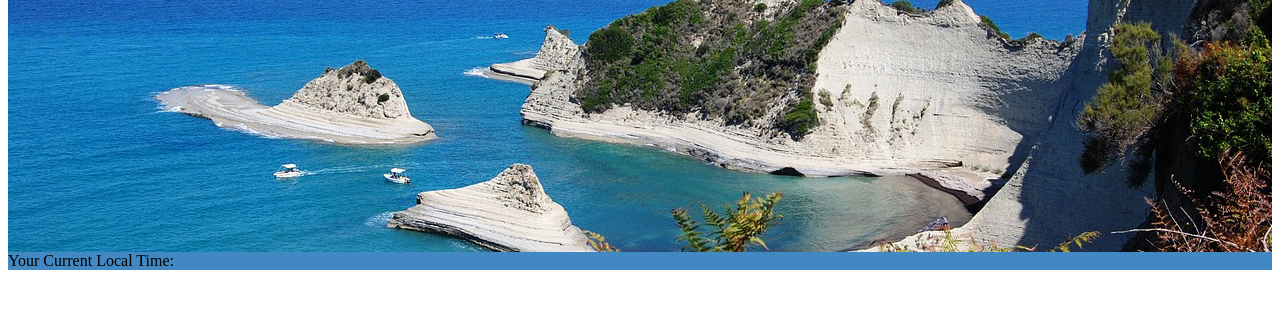
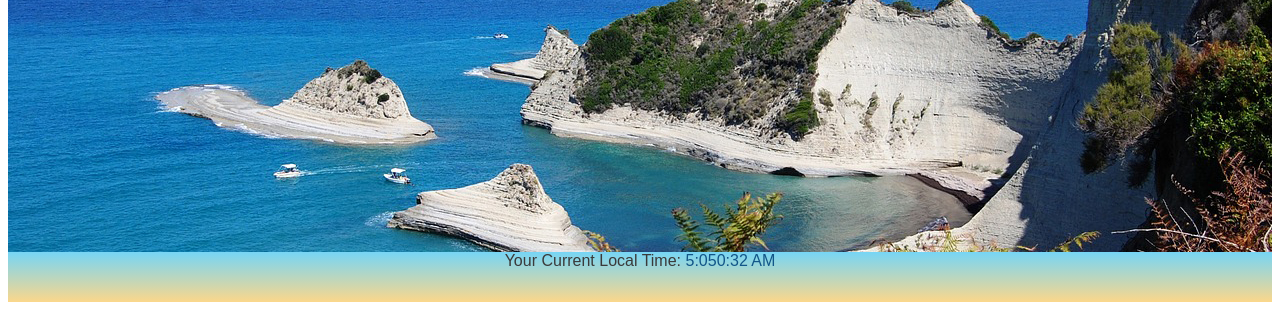
Before and after one commit to dynamicProjects/-homework-module1, a plain HTML site: page index.html in a window 1280 px wide. Shown: the part 204-518 px from the top of the page. Drawn offline with Linux system fonts and the light colour scheme.

Commit message:
added setTimeout function and called currenTime function

```diff
--- a/index.html
+++ b/index.html
@@ -86,8 +86,10 @@
                 ampm = "AM";
             }
             var time = hr + ":" + min + ":" + sec + " " + ampm;
-
+            document.getElementById("clock").innerText = time;
+            setInterval(currentTime, 1000);
         }
+        currentTime();
     </script>
     </body>
 </html>
--- a/style.css
+++ b/style.css
@@ -265,3 +265,14 @@
         width: 500px;
         margin: 0;
     }
+    /* timer css */
+    #timeofday{
+        font-family: Arial, Helvetica, sans-serif;
+        color: #3a3a3a;
+        height: 50px;
+        text-align: center;
+        background-image: linear-gradient(0deg, rgba(251,215,139,1) 0%, rgba(118,213,245,1) 100%);
+    }
+    #clock{
+        color: #125688;
+    }
```
